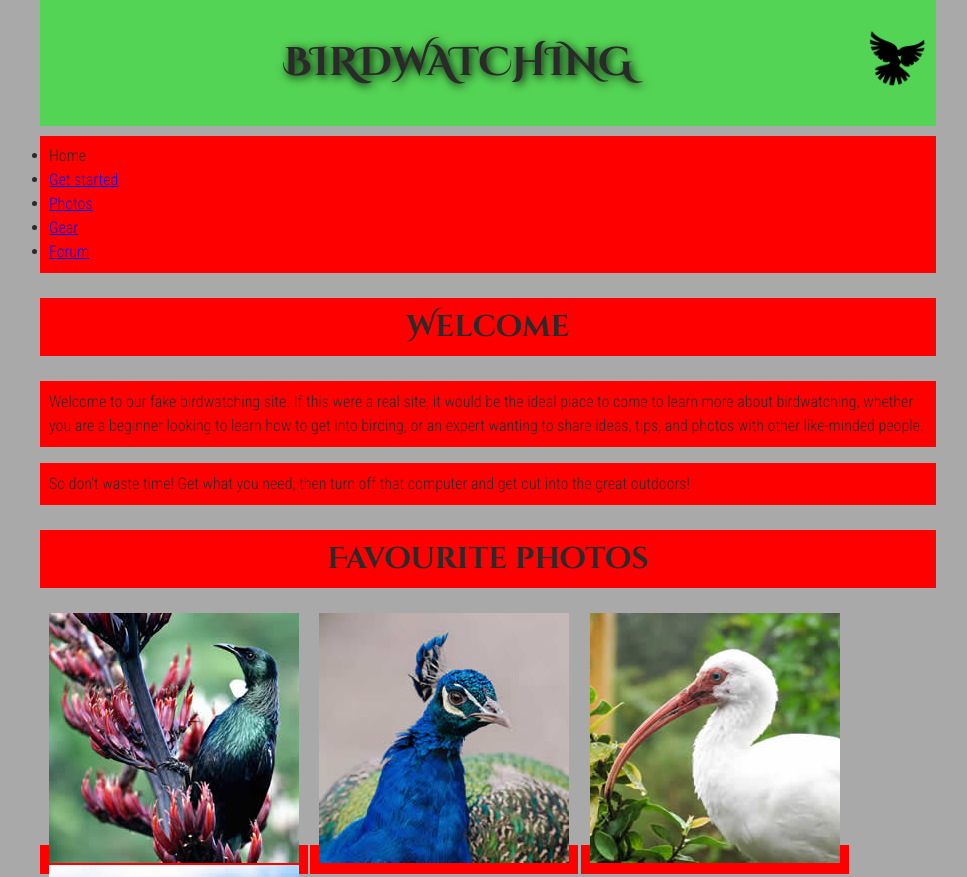
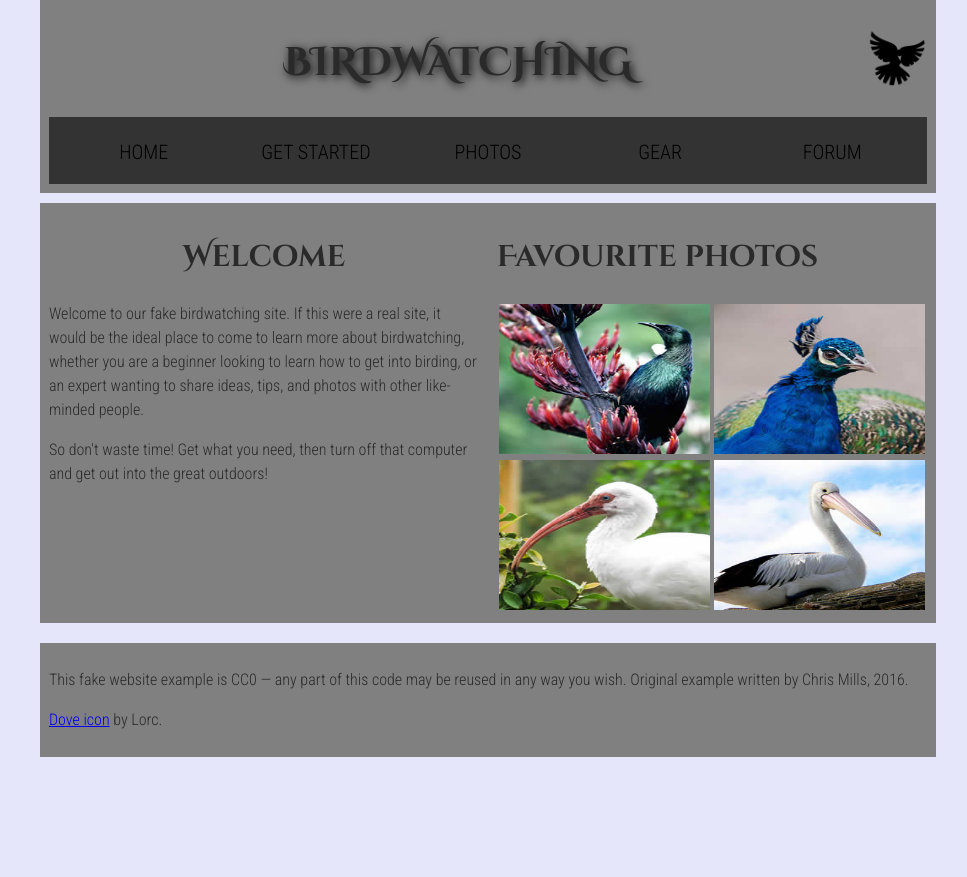
Before and after one commit to marizafleitas/MDN, a plain HTML site: page index.html in a window 1280 px wide. Shown: the top 877 px of the page, without its empty margins (152-1119 px from the left). After the commit the page ends 800 px from the top, so only its background shows below. Drawn offline with Linux system fonts and the light colour scheme.

Commit message:
modificaciones de tarea2

```diff
--- a/index.html
+++ b/index.html
@@ -12,11 +12,9 @@
 
 <body>
 <header>
-
     <h1>Birdwatching</h1>
     <img src="dove.png" alt="a simple dove logo">
-    </header>
-
+    <nav class="navegacion">
         <ul>
             <li><span>Home</span></li>
             <li><a href="#">Get started</a></li>
@@ -24,25 +22,30 @@
             <li><a href="#">Gear</a></li>
             <li><a href="#">Forum</a></li>
         </ul>
+    </nav>
+</header>
 
-
+<div class="container">
+    <div class="content">
         <h2>Welcome</h2>
-
         <p>Welcome to our fake birdwatching site. If this were a real site, it would be the ideal place to come to learn more about birdwatching, whether you are a beginner looking to learn how to get into birding, or an expert wanting to share ideas, tips, and photos with other like-minded people.</p>
 
         <p>So don't waste time! Get what you need, then turn off that computer and get out into the great outdoors!</p>
+    </div>
 
+    <div class="photos">
         <h2>Favourite photos</h2>
-
         <a href="favorite-1.jpg"><img src="favorite-1_th.jpg" alt="Small black bird, black claws, long black slender beak, links to larger version of the image"></a>
         <a href="favorite-2.jpg"><img src="favorite-2_th.jpg" alt="Top half of a pretty bird with bright blue plumage on neck, light colored beak, blue headdress, links to larger version of the image"></a>
         <a href="favorite-3.jpg"><img src="favorite-3_th.jpg" alt="Top half of a large bird with white plumage, very long curved narrow light colored break, links to larger version of the image"></a>
         <a href="favorite-4.jpg"><img src="favorite-4_th.jpg" alt="Large bird, mostly white plumage with black plumage on back and rear, long straight white beak, links to larger version of the image"></a>
+    </div>
+</div>
 
-
+<footer>
     <p>This fake website example is CC0 — any part of this code may be reused in any way you wish. Original example written by Chris Mills, 2016.</p>
-
     <p><a href="http://game-icons.net/lorc/originals/dove.html">Dove icon</a> by Lorc.</p>
+</footer>
 
 </body>
 </html>
--- a/style.css
+++ b/style.css
@@ -1,5 +1,4 @@
 /* || General setup */
-
 html, body {
   margin: 0;
   padding: 0;
@@ -7,7 +6,7 @@ html, body {
 
 html {
   font-size: 10px;
-  background-color: #a9a9a9;
+  background-color: #e6e6fa;
 }
 
 body {
@@ -17,7 +16,6 @@ body {
 }
 
 /* || typography */
-
 h1, h2, h3 {
   font-family: 'Cinzel Decorative', cursive;
   color: #2a2a2a;
@@ -49,7 +47,6 @@ p, li {
 }
 
 /* || header layout */
-
 header {
   margin-bottom: 10px;
   display: flex;
@@ -57,12 +54,12 @@ header {
 }
 
 body > * {
-  background-color: red;
+  background-color: gray;
   padding: 1%;
 }
 
 main, header, nav, article, aside, footer, section {
-  background-color: rgba(0,255,0,0.5);
+  background-color: gray;
   padding: 1%;
 }
 
@@ -108,13 +105,14 @@ nav a, nav span {
 }
 
 /* || main layout */
-
 main {
   display: flex;
+  flex-wrap: wrap;
 }
 
 article, section {
   flex: 4;
+  width: 100%;
 }
 
 aside {
@@ -133,6 +131,52 @@ aside img {
   max-width: 100%;
 }
 
-footer {
-  margin-top: 10px;
+/* Contenedor para el contenido agrupado */
+.container {
+  background: #e6e6fa;
+  display: flex;
+  flex-wrap: wrap;
+  justify-content: space-between; /* Distribuir los elementos horizontalmente */
+
+
 }
+
+/* Estilos para el contenido agrupado */
+.container .content,
+.container .photos {
+  width: 49%; /* Para que ocupen casi la mitad del contenedor */
+  padding: auto;
+}
+
+.container .photos {
+  display: flex;
+  flex-wrap: wrap;
+}
+
+.container .photos a {
+  width: 49%;
+  margin: 0.5%;
+}
+
+/* Estilos para las imágenes */
+.container .photos img {
+  width: 100%; /* Ajusta el ancho de la imagen al tamaño del contenedor padre */
+  max-width: 100%; /* Establece un ancho máximo para la imagen */
+  height: auto; /* Mantiene la proporción de aspecto de la imagen */
+  max-height: 150px; /* Establece una altura máxima más pequeña para la imagen */
+  transition: transform 0.3s ease;
+}
+.container {
+  background-color: gray;
+  margin-bottom: 20px; /* Agrega espacio entre los contenedores */
+}
+
+
+/* Cambiar la escala de las imágenes al pasar el cursor */
+.container .photos img:hover {
+  transform: scale(1.1); /* Aumenta ligeramente el tamaño de la imagen al pasar el cursor */
+}
+
+.navegacion{
+  background-color: #333333 ;
+}
```
Lines whose indentation alone changed are shown as unchanged.
